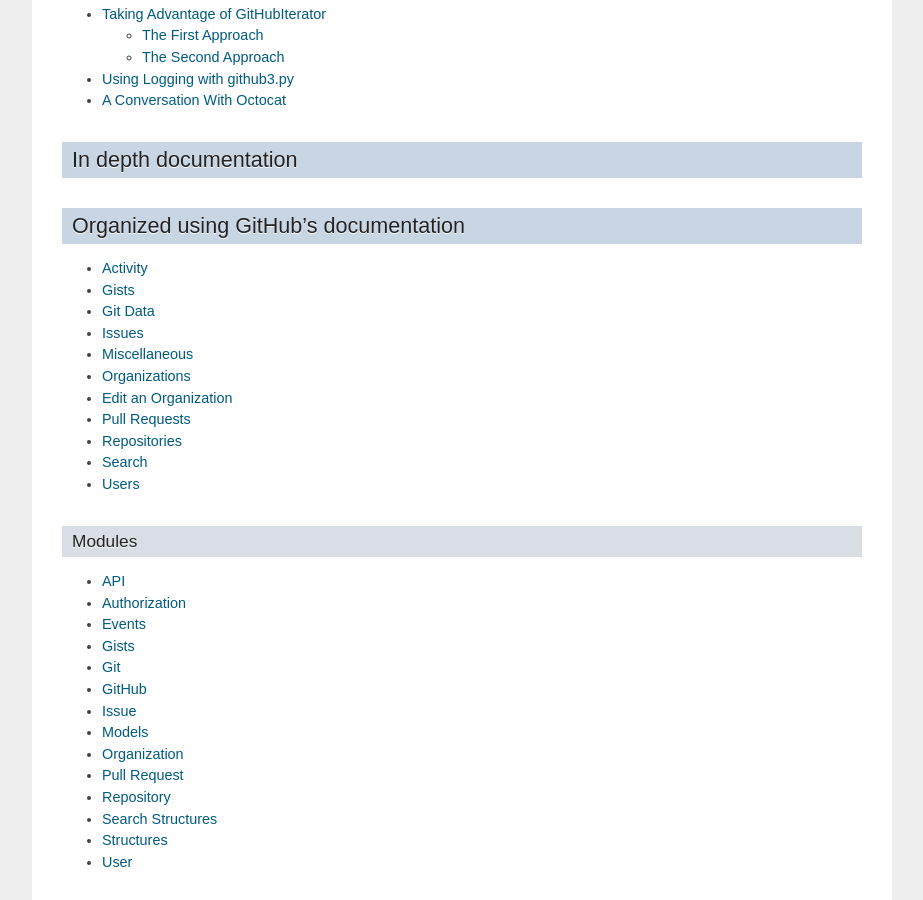
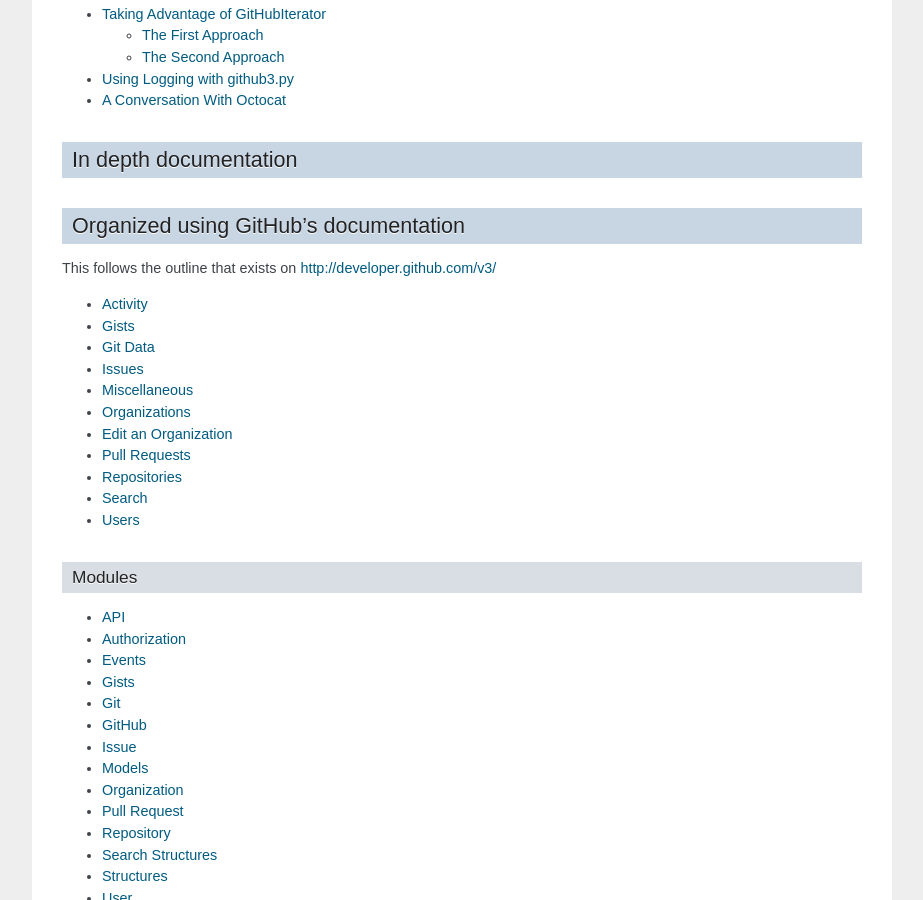
Before and after one commit to sigmavirus24/github3.py, a Sphinx documentation site: the page built from docs/index.rst, in a window 1280 px wide and 900 px high, scrolled down 1264 px. Shown: the whole window, without its empty margins (198-1121 px from the left). Built offline with Sphinx 7.4.7, drawn with Linux system fonts in a browser that asks for light colours; pages that are not in the unit, such as notebooks, are missing from menus; comment, search, counter and statistics services are not loaded.

Commit message:
links to GitHub's API doc root

```diff
--- a/docs/index.rst
+++ b/docs/index.rst
@@ -65,6 +65,8 @@ In depth documentation
 
 Organized using GitHub's documentation
 --------------------------------------
+
+This follows the outline that exists on `http://developer.github.com/v3/ <http://developer.github.com/v3/>`_
 
 .. toctree::
     :maxdepth: 1
```
